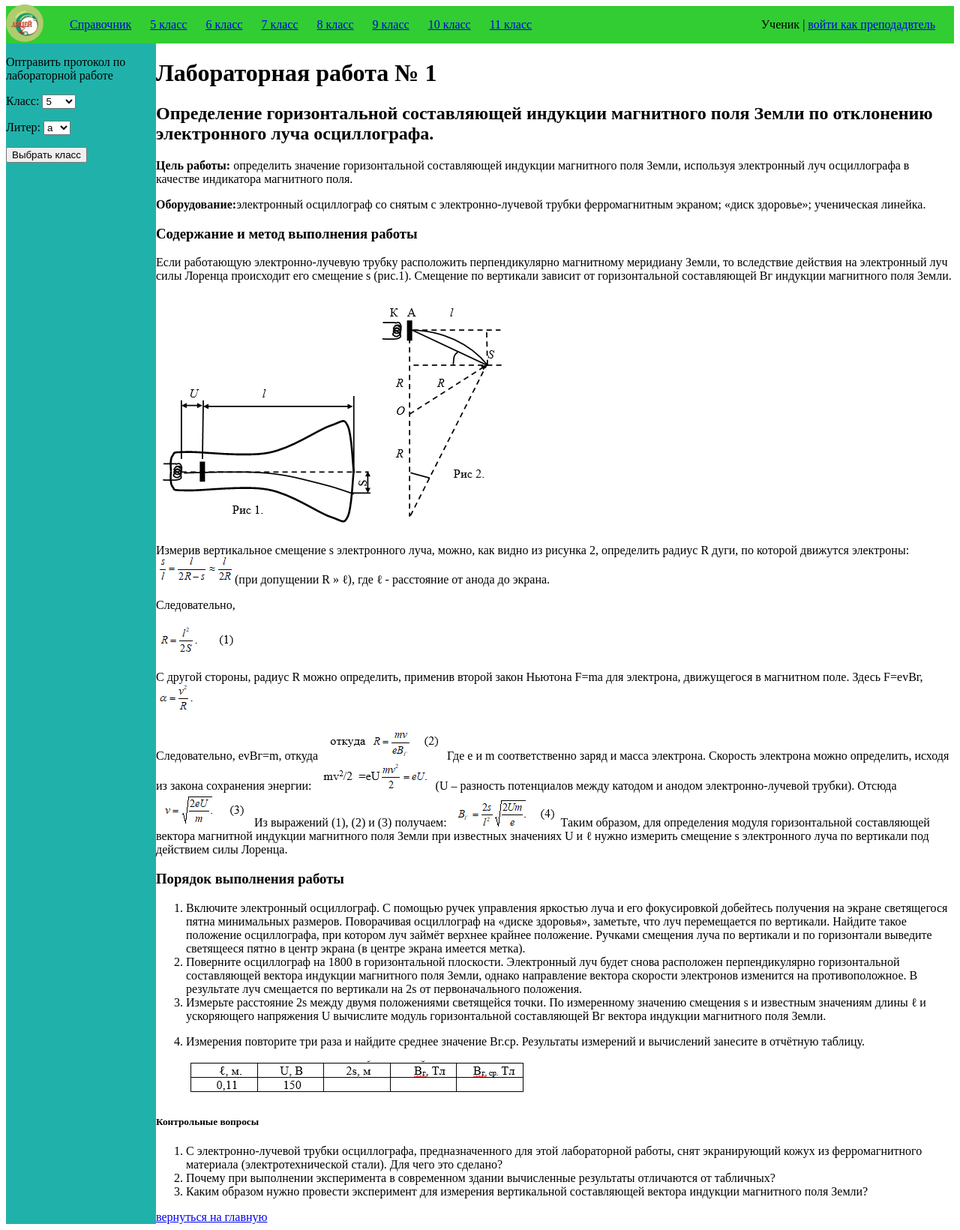
After one commit to kocheshkovdmitriy/OFE_lab, a Django app: template ofe_lab/templates/lab/11/11-1.html in a window 1280 px wide. The commit adds this page. Shown: the whole page at 75% size. Run offline with Django 5.2, Linux system fonts and the light colour scheme; the template is opened without the code that fills it: values that come from a table or form of the project are taken from there, others are empty; data comes from the database, SQL or seed files in the repository; both versions use the stored data as it was after the commit.

Commit message:
+ 1 работа в 11 классе

```diff
--- /dev/null
+++ b/ofe_lab/templates/lab/11/11-1.html
@@ -0,0 +1,67 @@
+{% extends "base.html" %}
+{% load static %}
+{% block title %} {{work.name}} {% endblock%}
+
+{% block content%}
+<h1>Лабораторная работа № 1</h1>
+    <h2>Определение горизонтальной составляющей индукции магнитного поля Земли по отклонению электронного луча осциллографа.</h2>
+    <p><b>Цель работы:</b> определить значение горизонтальной составляющей индукции магнитного поля Земли, используя
+        электронный луч осциллографа в качестве индикатора магнитного поля.</p>
+    <p><b>Оборудование:</b>электронный осциллограф со снятым с электронно-лучевой трубки ферромагнитным экраном; «диск здоровье»; ученическая линейка.</p>
+    <h3>Содержание и метод выполнения работы</h3>
+    <p>Если работающую электронно-лучевую трубку расположить перпендикулярно магнитному меридиану Земли, то вследствие действия
+        на электронный луч силы Лоренца происходит его смещение s (рис.1). Смещение по вертикали зависит от горизонтальной
+        составляющей Вг индукции магнитного поля Земли.</p>
+    <p><img src="{% static 'image/lab/11/1/1.png' %}"><img src="{% static 'image/lab/11/1/2.png' %}"></p>
+    <p>Измерив  вертикальное смещение s электронного луча, можно, как видно из рисунка 2, определить радиус R дуги, по которой движутся электроны:
+        <img src="{% static 'image/lab/11/1/3.png' %}">(при допущении R » ℓ), где ℓ - расстояние от анода до экрана.</p>
+    <p>Следовательно,</p>
+    <p><img src="{% static 'image/lab/11/1/4.png' %}"></p>
+    <p>С другой стороны, радиус R можно определить, применив второй закон Ньютона F=ma для электрона, движущегося в магнитном поле.
+        Здесь F=evBг,<img src="{% static 'image/lab/11/1/5.png' %}"></p>
+    <p>Следовательно, evBг=m,  откуда <img src="{% static 'image/lab/11/1/6.png' %}">
+    Где е и m соответственно заряд и масса электрона.
+    Скорость электрона можно определить, исходя из закона сохранения энергии: <img src="{% static 'image/lab/11/1/7.png' %}">
+    (U – разность потенциалов между катодом и анодом электронно-лучевой трубки).
+    Отсюда <img src="{% static 'image/lab/11/1/8.png' %}">
+    Из выражений (1), (2) и (3) получаем: <img src="{% static 'image/lab/11/1/9.png' %}">
+    Таким образом, для определения модуля горизонтальной составляющей вектора магнитной индукции магнитного поля Земли
+    при известных значениях U и ℓ нужно измерить смещение s электронного луча по вертикали под действием силы Лоренца.
+    </p>
+    <h3>Порядок выполнения работы</h3>
+    <p>
+        <ol>
+            <li>Включите электронный осциллограф. С помощью ручек управления яркостью луча и его фокусировкой добейтесь
+                получения на экране светящегося пятна минимальных размеров. Поворачивая осциллограф на «диске здоровья»,
+                заметьте, что луч перемещается по вертикали. Найдите такое положение осциллографа, при котором луч займёт
+                верхнее крайнее положение. Ручками смещения луча по вертикали и по горизонтали выведите светящееся пятно
+                в центр экрана (в центре экрана имеется метка).</li>
+            <li>Поверните осциллограф на 1800 в горизонтальной плоскости. Электронный луч будет снова расположен
+                перпендикулярно горизонтальной составляющей вектора индукции магнитного поля Земли, однако направление
+                вектора скорости электронов изменится на противоположное. В результате луч смещается по вертикали на 2s
+                от первоначального положения.</li>
+            <li>Измерьте расстояние 2s между двумя положениями светящейся точки.
+                По измеренному значению смещения s и известным значениям длины ℓ  и ускоряющего напряжения U вычислите
+                модуль горизонтальной составляющей Вг вектора индукции магнитного поля Земли.
+                </li>
+            <li><p>Измерения повторите три раза и найдите среднее значение Вг.ср. Результаты измерений и вычислений занесите в отчётную таблицу.</p>
+                <p><img src="{% static 'image/lab/11/1/10.png' %}"></li></p>
+
+        </ol>
+    </p>
+    <h5>Контрольные вопросы</h5>
+    <p>
+        <ol>
+            <li>С электронно-лучевой трубки осциллографа, предназначенного для этой лабораторной работы, снят экранирующий
+                кожух из ферромагнитного материала (электротехнической стали). Для чего это сделано?</li>
+            <li>Почему при выполнении эксперимента в современном здании вычисленные результаты отличаются от табличных?</li>
+            <li>Каким образом нужно провести эксперимент для измерения вертикальной     составляющей вектора индукции магнитного поля Земли?</li>
+        </ol>
+    </p>
+<a href="{% url 'lab:mainpage' %}">вернуться на главную</a>
+{% endblock%}
+
+
+{% block left_panel%}
+    {% include 'lab/includes/form_result.html' %}
+{% endblock%}
```
Also changed, not shown: ofe_lab/templates/temp/template_lab.html (+13 -0 lines), ofe_lab/db.sqlite3, ofe_lab/static/image/lab/11/1/1.png (added), ofe_lab/static/image/lab/11/1/10.png (added), ofe_lab/static/image/lab/11/1/2.png (added), ofe_lab/static/image/lab/11/1/3.png (added), ofe_lab/static/image/lab/11/1/4.png (added), ofe_lab/static/image/lab/11/1/5.png (added), ofe_lab/static/image/lab/11/1/6.png (added), ofe_lab/static/image/lab/11/1/7.png (added), ofe_lab/static/image/lab/11/1/8.png (added), ofe_lab/static/image/lab/11/1/9.png (added).
